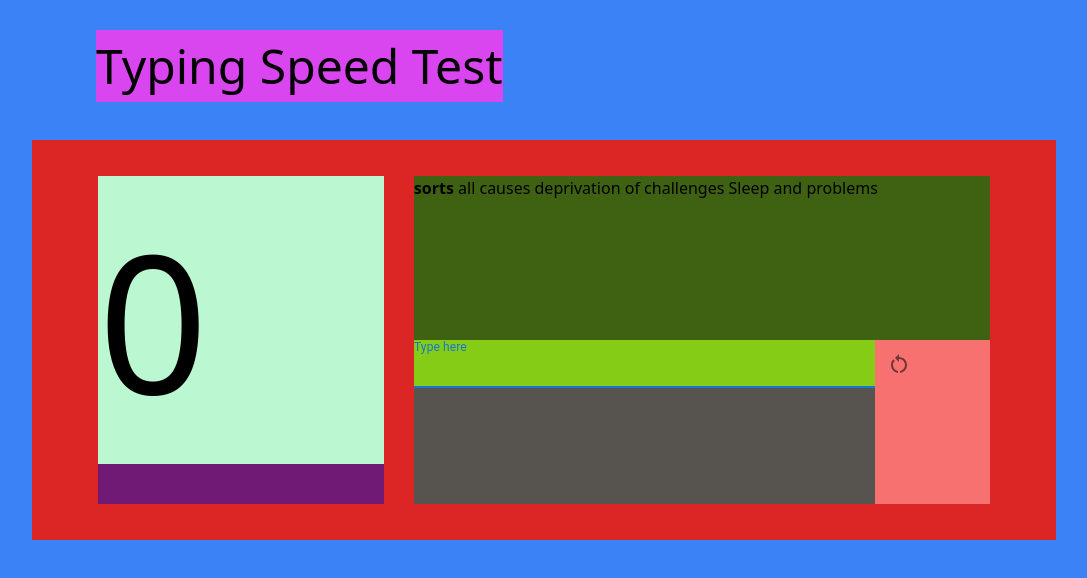
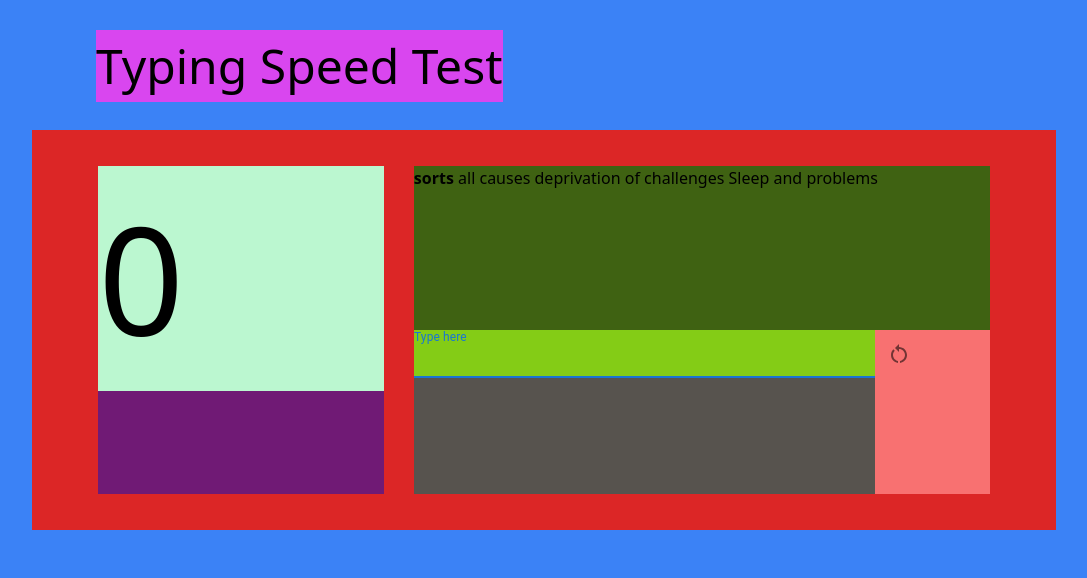
Before and after one commit to albert-dinh-01/TypingTest, a React (Create React App) app in the folder front/: page / in a window 1280 px wide. Shown: the top 578 px of the page, without its empty margins (96-1183 px from the left). Built offline with nearby package versions, Linux system fonts and the light colour scheme.

Commit message:
Made the timer font absolute for easier manipulation

```diff
--- a/front/src/components/TextField/TextField.tsx
+++ b/front/src/components/TextField/TextField.tsx
@@ -82,7 +82,7 @@ const Timer = (props: any) => {
 	return (
 		<div className="timerContainer w-full">
 			<div className="bg-green-200 h-full p-0 m-0" id="timerContainer">
-				<p className="text-[15vw] p-0 m-0" id="Timer">
+				<p className="text-[150px] p-0 m-0" id="Timer">
 					{timer}
 				</p>
 			</div>
@@ -160,7 +160,7 @@ const TextFieldComponent = () => {
 	return (
 		<div
 			id="textFieldContainer"
-			className="absolute bg-red-600 top-[140px] left-[10%] h-[70vh] max-h-[50%] w-[80vw] p-9 flex justify-evenly sm:grid sm:grid-cols-1 sm:max-h-[90%]"
+			className="absolute bg-red-600 top-[130px] left-[10%] h-[70vh] max-h-[50%] w-[80vw] p-9 flex justify-evenly sm:grid sm:grid-cols-1 sm:max-h-[90%]"
 		>
 			<div className="bg-fuchsia-900 w-[30%] h-auto sm:w-full" id="timer">
 				<Timer
```
